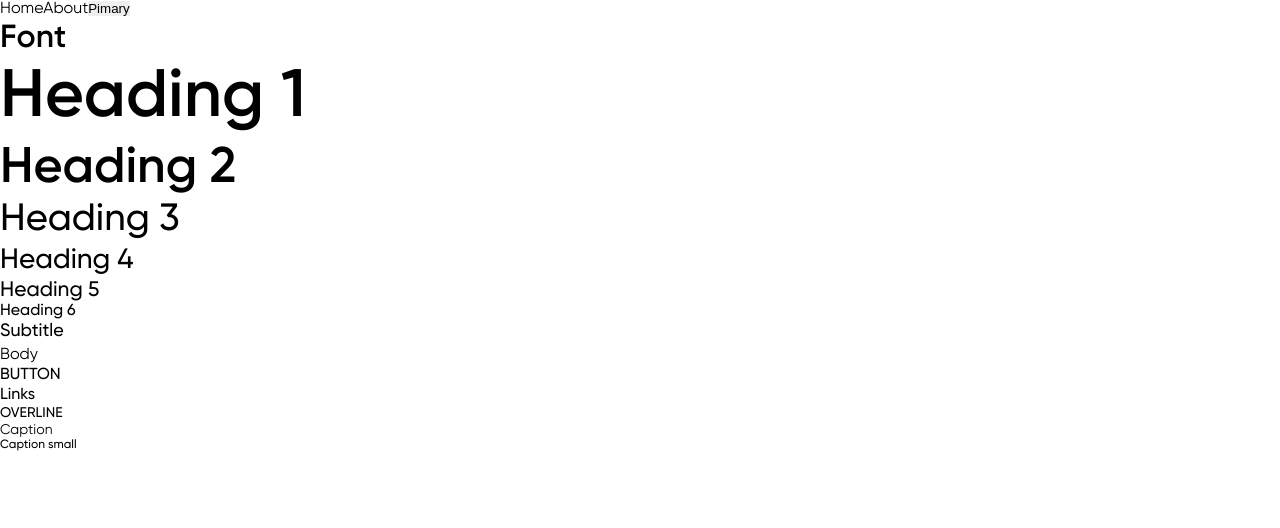
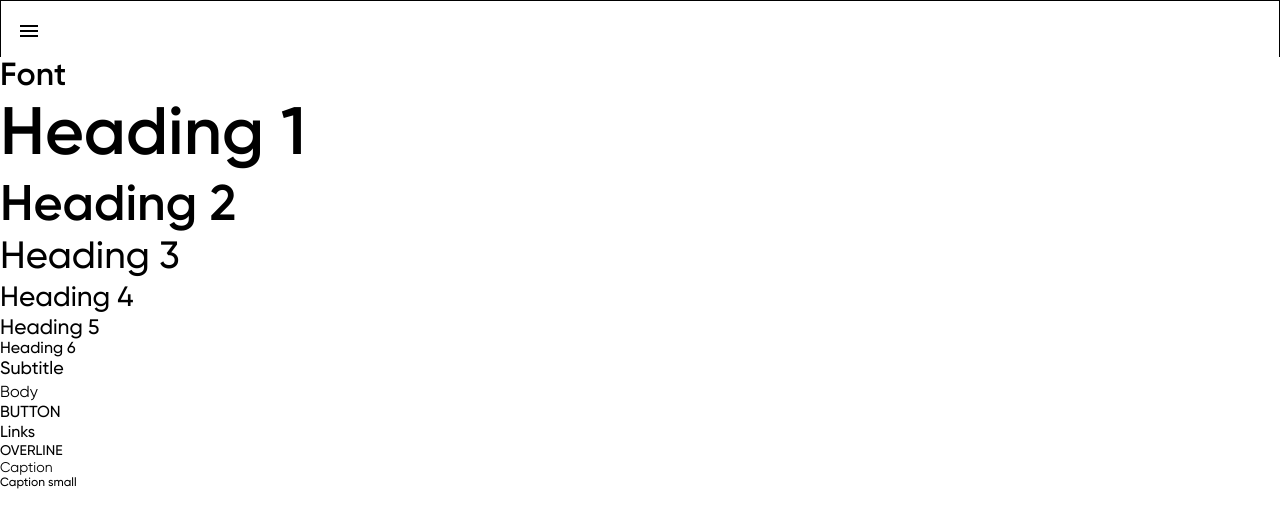
Before and after one commit to City7g/Flowers, a Next.js app: page /ui/fonts in a window 1280 px wide. Shown: the top 528 px of the page. Built offline with nearby package versions, Linux system fonts and the light colour scheme.

Commit message:
Add burger

```diff
--- a/src/app/layout.tsx
+++ b/src/app/layout.tsx
@@ -1,7 +1,7 @@
 import type { Metadata } from 'next'
 import localFont from 'next/font/local'
 import '../styles/main.scss'
-import Header from '@/components/Header'
+import Header from '@/components/Header/Main'
 
 const gilroy = localFont({
   src: [
--- a/src/components/Header.tsx
+++ /dev/null
@@ -1,12 +0,0 @@
-import Link from 'next/link'
-import ButtonPrimary from './ButtonPrimary'
-
-export default function Header() {
-  return (
-    <header>
-      <Link href="/">Home</Link>
-      <Link href="/about">About</Link>
-      <ButtonPrimary text={'Pimary'}></ButtonPrimary>
-    </header>
-  )
-}
--- /dev/null
+++ b/src/components/Header/Burger.tsx
@@ -0,0 +1,17 @@
+'use client'
+import { useState } from 'react'
+
+export default function Burger() {
+  const [isActive, setIsActive] = useState(false)
+
+  return (
+    <div
+      onClick={() => setIsActive(!isActive)}
+      className={`burger ${isActive ? 'active' : ''}`}
+    >
+      <span></span>
+      <span></span>
+      <span></span>
+    </div>
+  )
+}
--- /dev/null
+++ b/src/components/Header/Main.tsx
@@ -0,0 +1,10 @@
+import Link from 'next/link'
+import Burger from './Burger'
+
+export default function Header() {
+  return (
+    <header className="header">
+      <Burger />
+    </header>
+  )
+}
--- /dev/null
+++ b/src/styles/base/_header.scss
@@ -0,0 +1,50 @@
+.header {
+  border: 1px solid #000;
+  border-bottom-width: 0;
+}
+
+.burger {
+  position: relative;
+  width: 56px;
+  height: 56px;
+}
+
+.burger span {
+  position: absolute;
+  top: 50%;
+  left: 50%;
+  display: block;
+  width: 18px;
+  height: 2px;
+  background-color: #000;
+  transition: 0.3s ease;
+
+  &:nth-child(1) {
+    transition-property: transform;
+    transform: translate(-50%, calc(50% - 5px));
+  }
+
+  &:nth-child(2) {
+    transition-property: opacity;
+    transform: translate(-50%, 50%);
+  }
+
+  &:nth-child(3) {
+    transition-property: transform;
+    transform: translate(-50%, calc(50% + 5px));
+  }
+}
+
+.burger.active span {
+  &:nth-child(1) {
+    transform: translate(-50%, 50%) rotate(45deg);
+  }
+
+  &:nth-child(2) {
+    opacity: 0;
+  }
+
+  &:nth-child(3) {
+    transform: translate(-50%, 50%) rotate(-45deg);
+  }
+}
--- a/src/styles/main.scss
+++ b/src/styles/main.scss
@@ -2,5 +2,6 @@
 @import './base/fonts';
 @import './base/button';
 @import './base/input';
+@import './base/header';
 
 @import './base/section';
```
